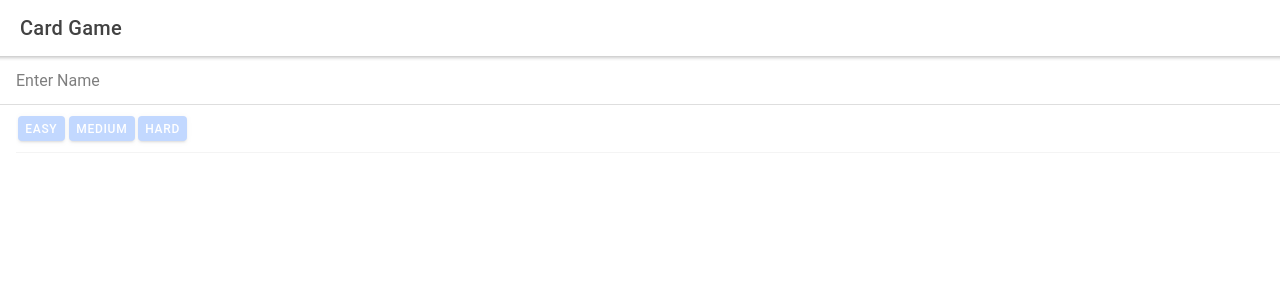
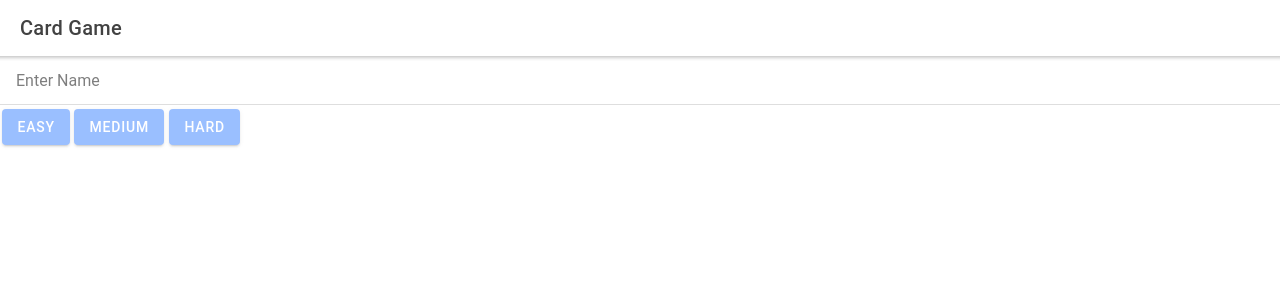
Before and after one commit to KristinaBrak/card-game, a React (Create React App) app: page /game-start in a window 1280 px wide. Shown: the top 300 px of the page. Built offline with nearby package versions, Linux system fonts and the light colour scheme.

Commit message:
buttons dissabled when name is not written

```diff
--- a/src/pages/GameStartingWindow.tsx
+++ b/src/pages/GameStartingWindow.tsx
@@ -56,13 +56,25 @@ const GameStartingWindow = () => {
             onIonChange={(event) => setPlayerName(event.detail.value!)}
           />
         </IonItem>
-        <IonItem disabled={!!!playerName}>
-          <IonButton onClick={() => openGame(Difficulty.EASY)}>Easy</IonButton>
-          <IonButton onClick={() => openGame(Difficulty.MEDIUM)}>
-            Medium
-          </IonButton>
-          <IonButton onClick={() => openGame(Difficulty.HARD)}>Hard</IonButton>
-        </IonItem>
+
+        <IonButton
+          onClick={() => openGame(Difficulty.EASY)}
+          disabled={!!!playerName}
+        >
+          Easy
+        </IonButton>
+        <IonButton
+          onClick={() => openGame(Difficulty.MEDIUM)}
+          disabled={!!!playerName}
+        >
+          Medium
+        </IonButton>
+        <IonButton
+          onClick={() => openGame(Difficulty.HARD)}
+          disabled={!!!playerName}
+        >
+          Hard
+        </IonButton>
       </IonContent>
     </IonPage>
   );
```
